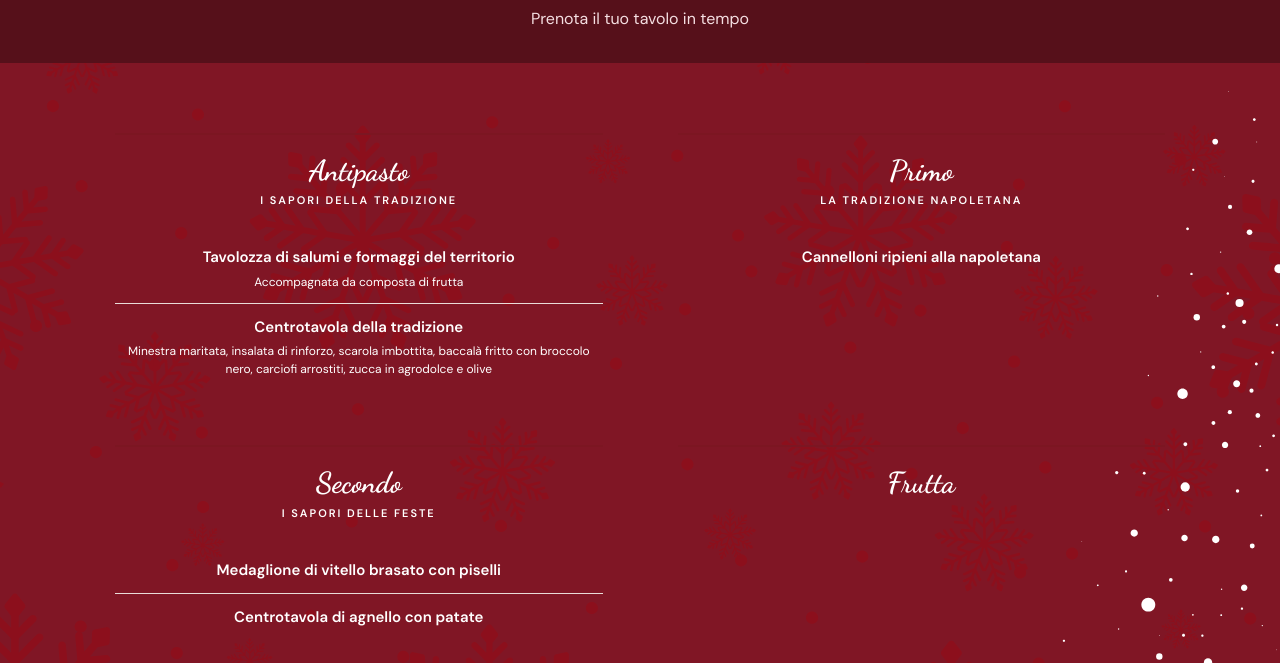
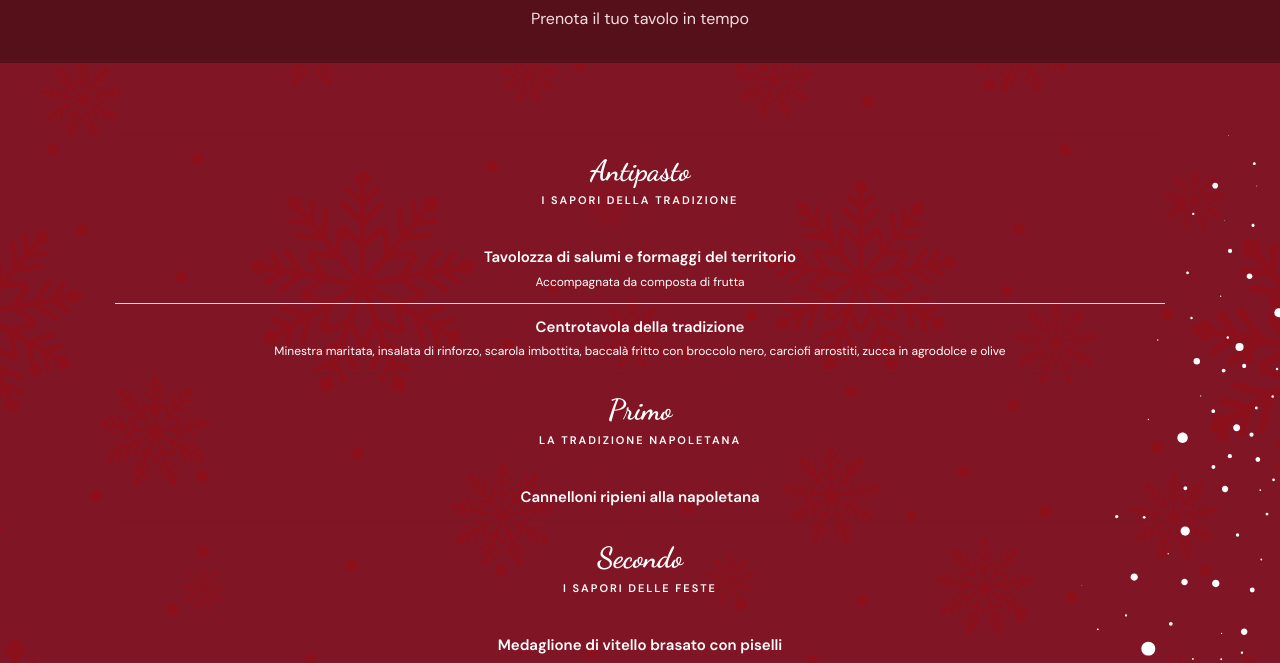
Before and after one commit to marottasabrina/allanticatrattoria, a plain HTML site: page menu-natale.html in a window 1280 px wide. Shown: the part 289-952 px from the top of the page. Drawn offline with Linux system fonts and the light colour scheme.

Commit message:
Allineato testo tutto al centro non affiancato

```diff
--- a/menu-natale.html
+++ b/menu-natale.html
@@ -36,7 +36,7 @@
 <section class="menu-section menu-natale">
   <div class="menu-container">
 
-    <div class="menu-grid">
+    <div>
 
       <div class="menu-category">
         <h2>Antipasto</h2>
```
